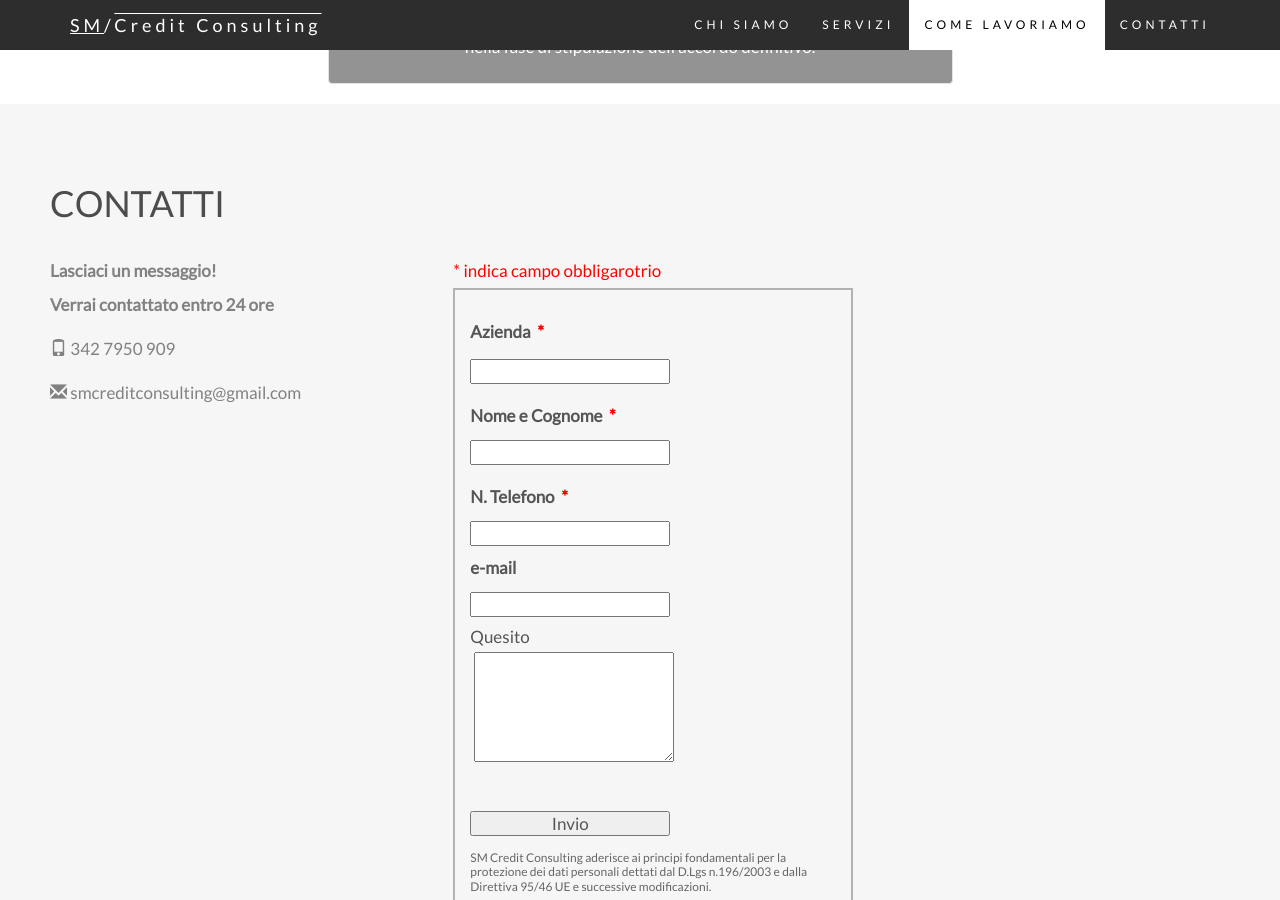
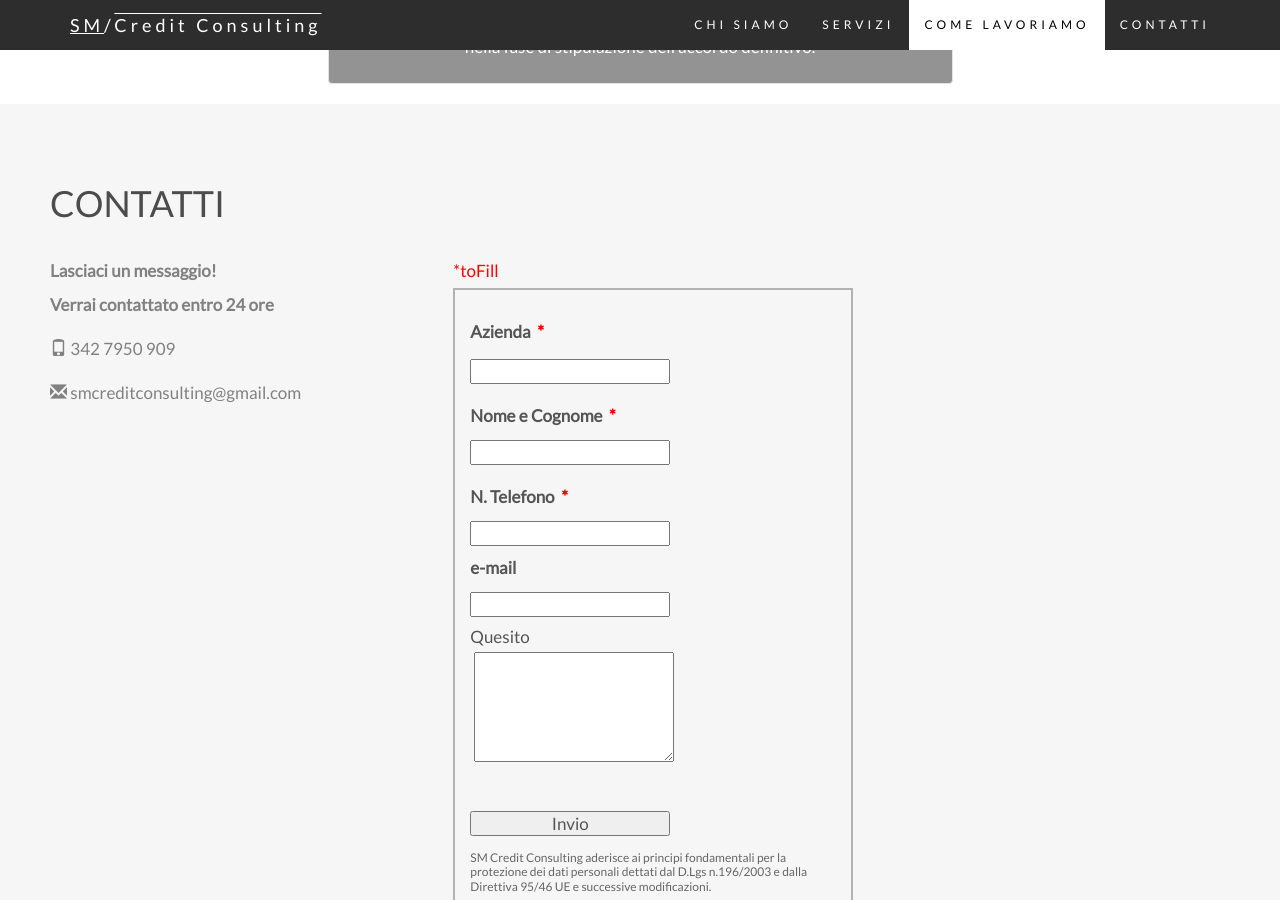
Before and after one commit to smcredit/smcredit.github.io, a Jekyll site: the page built from index.html, in a window 1280 px wide and 900 px high, scrolled down 2469 px. Built offline with Jekyll 4.4.1, drawn with Linux system fonts in a browser that asks for light colours; nearby versions of some CDN libraries; comment, search, counter and statistics services are not loaded.

Commit message:
Update index.html

```diff
--- a/index.html
+++ b/index.html
@@ -136,7 +136,7 @@ il supporto di un Credit Manager attraverso la formula dell&rsquo; Outsourcing.
 
 
 
-<div class="ss-required-asterisk">* indica campo obbligarotrio</div>
+<div class="ss-required-asterisk">*toFill</div>
 
 
 <div class="ss-form">
```
